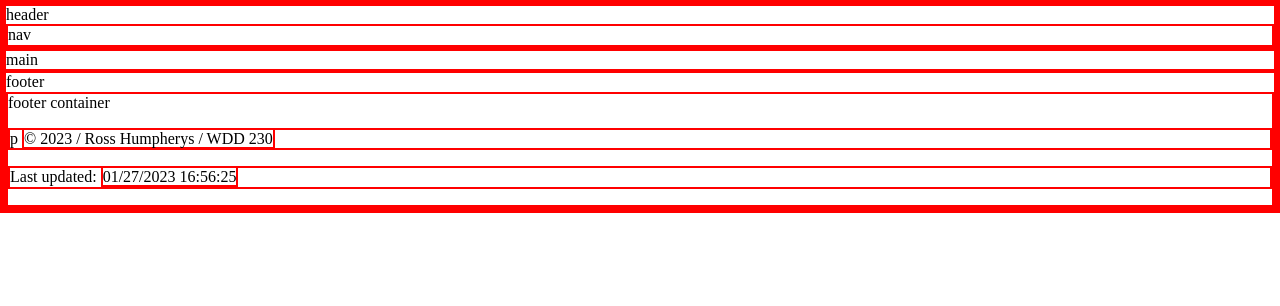
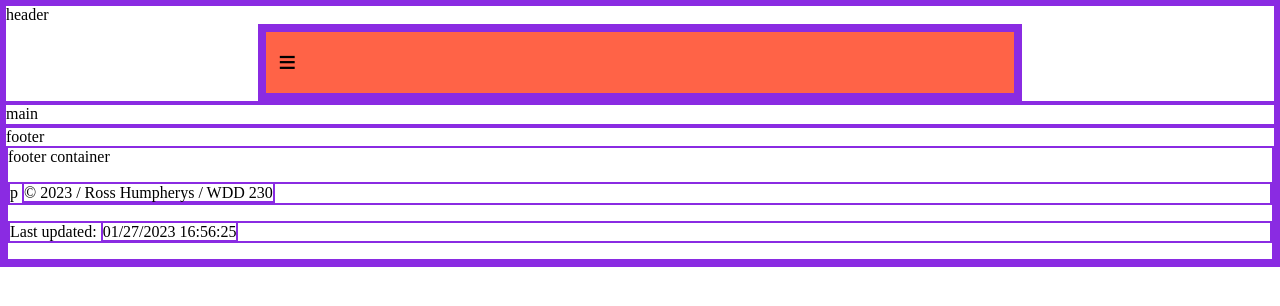
Before and after one commit to Humpherys-Ross/WDD230, a plain HTML site: page chamber/index.html in a window 1280 px wide. Drawn offline with Linux system fonts and the light colour scheme.

Commit message:
updating navigation bar

```diff
--- a/chamber/index.html
+++ b/chamber/index.html
@@ -15,7 +15,13 @@
     <link rel="stylesheet" href="../chamber/styles/large.css" />
   </head>
   <body>
-    <header>header<nav>nav</nav></header>
+    <header>header<nav><ul class="navigation">
+      <li><a id="menu" href="#"></a></li>
+      <li><a href="#">Discover</a></li>
+      <li><a href="#">Directory</a></li>
+      <li><a href="#">Join</a></li>
+      <li><a href="#">Contact</a></li>
+    </ul></nav></header>
     <main>main</main>
     <footer>footer
       <div class="footer-container">footer container
--- a/chamber/scripts/scripts.js
+++ b/chamber/scripts/scripts.js
@@ -1,3 +1,14 @@
+const mainnav = document.querySelector(".navigation");
+const hambutton = document.querySelector("#menu");
+
+hambutton.addEventListener(
+  "click",
+  () => {
+    mainnav.classList.toggle("responsive");
+  },
+  false
+);
+
 const copyrightyear = document.querySelector("#copyrightyear");
 const firstname = "Ross";
 const lastname = "Humpherys";
--- a/chamber/styles/base.css
+++ b/chamber/styles/base.css
@@ -1,3 +1,50 @@
 * {
-  border: 2px solid red;
+  border: 2px solid blueviolet;
 }
+
+nav {
+  margin: 0 auto;
+  max-width: 760px;
+  background-color: tomato;
+}
+
+.navigation {
+  list-style: none;
+  margin: 0;
+  padding: 0;
+}
+.navigation li:first-child {
+  display: block;
+}
+.navigation li {
+  display: none;
+}
+.navigation a {
+  display: block;
+  padding: 0.75rem;
+  text-align: left;
+  text-decoration: none;
+  color: black;
+  font-weight: 700;
+  transition: 0.5s;
+  font-size: clamp(1rem, 2vmin, 1.5rem);
+}
+
+#menu::before {
+  content: "≡";
+  font-size: 2rem;
+}
+
+.navigation a:hover,
+navigation a:active {
+  color: white;
+  background-color: black;
+}
+
+.responsive li {
+  display: block;
+}
+
+.responsive #menu::before {
+  content: "X";
+}
```
